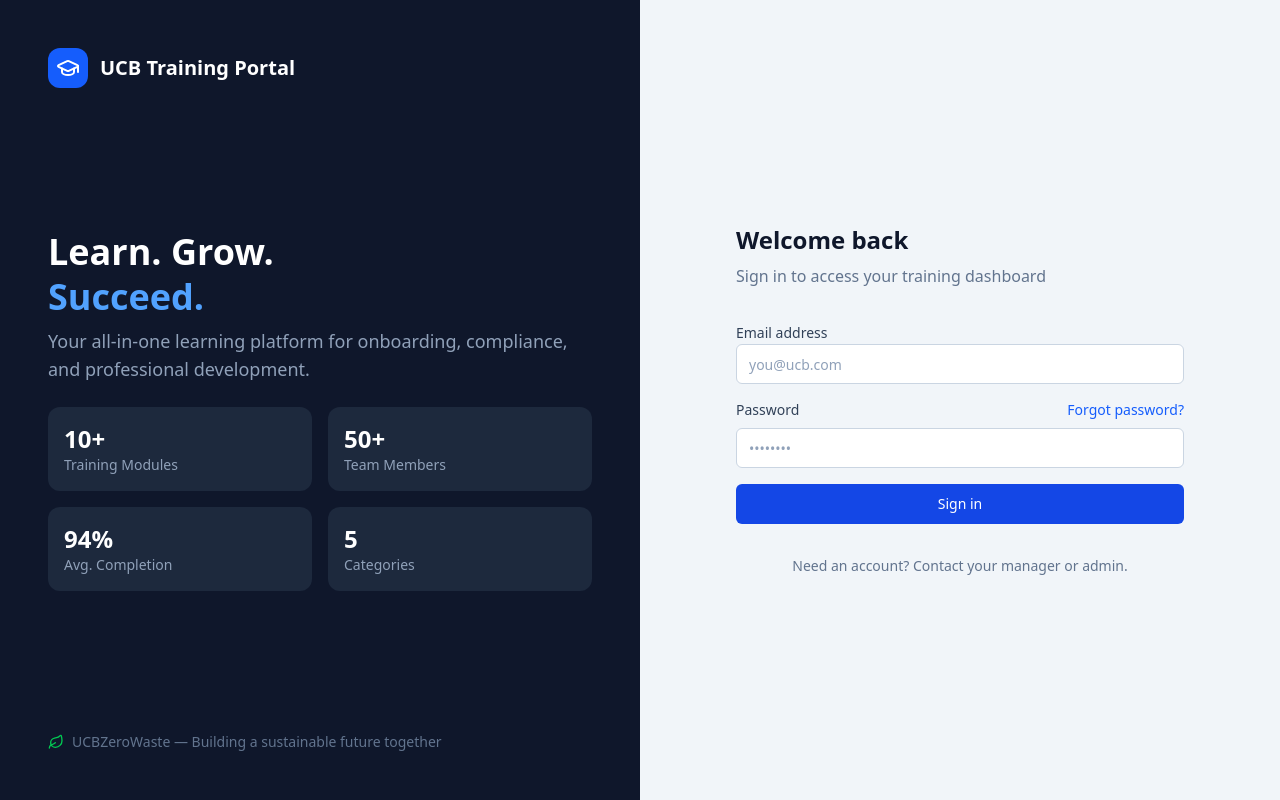
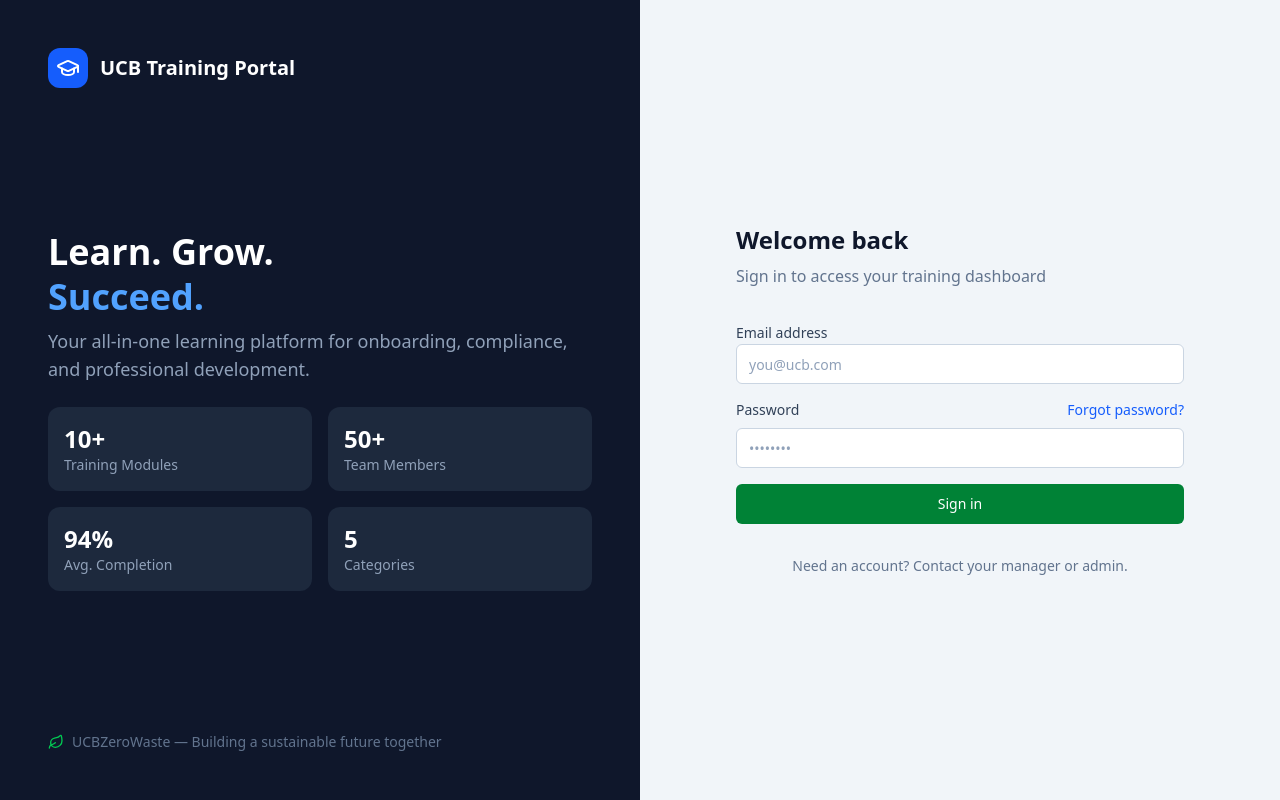
Before and after one commit to JelGutierrezUCB/ucb-lms, a Next.js app: page /login in a window 1280 px wide. Built offline with nearby package versions, Linux system fonts and the light colour scheme.

Commit message:
Change primary button color from blue to green

```diff
--- a/src/components/ui/button.tsx
+++ b/src/components/ui/button.tsx
@@ -12,7 +12,7 @@ export interface ButtonProps extends React.ButtonHTMLAttributes<HTMLButtonElemen
 }
 
 const variants = {
-  primary: 'bg-blue-700 text-white hover:bg-blue-800 focus-visible:ring-blue-500',
+  primary: 'bg-green-700 text-white hover:bg-green-800 focus-visible:ring-green-500',
   secondary: 'bg-slate-100 text-slate-900 hover:bg-slate-200 focus-visible:ring-slate-400',
   ghost: 'text-slate-700 hover:bg-slate-100 focus-visible:ring-slate-400',
   danger: 'bg-red-600 text-white hover:bg-red-700 focus-visible:ring-red-500',
```
